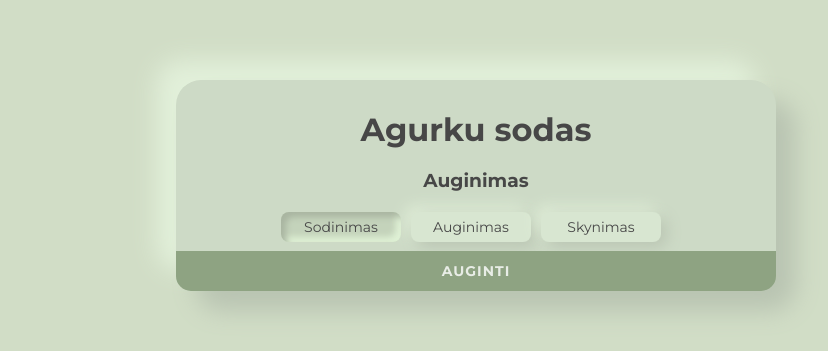
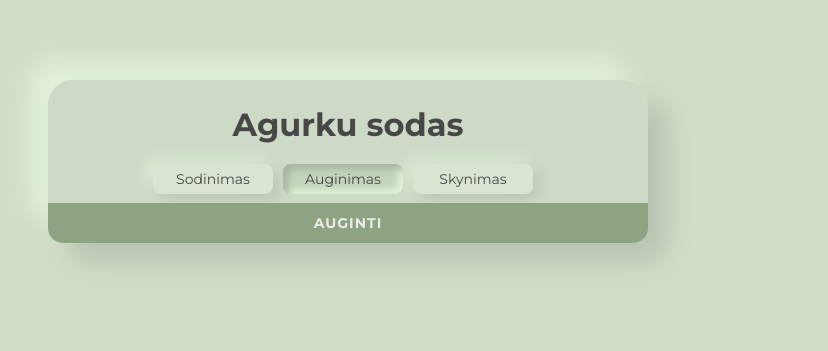
Before and after one commit to rositatisor/homework, a PHP site: page /homework/auginimas.php in a window 1280 px wide; the page is wider, and only the part inside the window is pictured. Shown: the top 351 px of that part, without its empty margins (208-1036 px from the left). Run offline with PHP 8.4, Linux system fonts and the light colour scheme.

Commit message:
nav button fix

```diff
--- a/agurkai/auginimas.php
+++ b/agurkai/auginimas.php
@@ -27,17 +27,15 @@
     <title>Auginimas</title>
     <link rel="stylesheet" href="./css/reset.css">
     <link rel="stylesheet" href="./css/main.css">
-    <link rel="stylesheet" href="./css/auginimas.css">
     <link href="https://fonts.googleapis.com/css2?family=Montserrat:ital,wght@0,100;0,200;0,300;0,400;0,500;0,600;0,700;0,800;0,900;1,100;1,200;1,300;1,400;1,500;1,600;1,700;1,800;1,900&display=swap" rel="stylesheet">
 </head>
 <body>
     <div class="container">
         <h1>Agurku sodas</h1>
-        <h3>Auginimas</h3>
         <div class="nav">
-            <a href="sodinimas.php">Sodinimas</a>
-            <a href="auginimas.php">Auginimas</a>
-            <a href="skynimas.php">Skynimas</a>
+            <a class="sodinimas" href="sodinimas.php">Sodinimas</a>
+            <a class="auginimas" href="auginimas.php">Auginimas</a>
+            <a class="skynimas" href="skynimas.php">Skynimas</a>
         </div>
         <form action="" method="post">
             <?php foreach ($_SESSION['agurkai'] as $agurkas): ?>
@@ -46,8 +44,8 @@
                     <p>Agurkas nr. <?= $agurkas['ID'] ?></p>
                     <!-- is anksto sugeneruojame skaiciu, kiek kiekvienas agurkas turetu paaugti -->
                     <?php $kiekis = rand(2, 9) ?>
-                    <p style="display:inline;">Kiekis: <?= $agurkas['kiekis'] ?></p>
-                    <p style="display:inline;color:red;">+<?= $kiekis ?></p>
+                    <p>Kiekis: <?= $agurkas['kiekis'] ?></p>
+                    <p class="kiek-augs">+<?= $kiekis ?></p>
                     <!-- kiekis[] - nurodo agurku ID, value - kiek bus uzauginta augurku -->
                     <input type="hidden" name="kiekis[<?= $agurkas['ID'] ?>]" value="<?= $kiekis ?>">
                 </div>
@@ -56,5 +54,14 @@
             <button class="auginti" type="submit" name="auginti">Auginti</button>
         </form>
     </div>
+    <!-- <script src="./js/main.js" type="module"></script> -->
+    <script>
+        let allNav = document.querySelectorAll('a');
+        sessionStorage.setItem("navClicked", 1);
+        let isNavClicked = sessionStorage.getItem("navClicked");
+        if (isNavClicked) {
+            allNav[1].classList.add('clicked');
+        }
+    </script>
 </body>
 </html>
--- a/agurkai/css/main.css
+++ b/agurkai/css/main.css
@@ -15,7 +15,7 @@ button {
     min-width: 600px;
     /* max-width: 700px; */
     width: 40vw;
-    margin: 10vh 30vw;
+    margin: 10vh 20vw;
     /* transform: translate(25vw, 10vh); */
     border-radius: 25px;
     background: #CDDAC6;
@@ -34,7 +34,7 @@ button {
         text-align: center;
     }
         h1 {
-            margin: 30px 0 20px;
+            margin: 25px 0 20px;
         }
         h3 {
             margin: 0 0 20px;
@@ -61,18 +61,16 @@ button {
             box-shadow:  5px  5px 15px #b9c4b2,
                         -5px -5px 15px #e2f0da;
         }
-        a:first-of-type {
+            a:hover {
+                background: #c4d3bb;
+                background: linear-gradient(135deg, #e7f6e0, #c2cfbc);
+            }
+        a.clicked {
             color: #474747;
             background: #c4d3bb;
-            box-shadow: inset 5px 5px 6px #a9b5a1,
+            border: none;
+            box-shadow: inset  5px  5px 6px #a9b5a1,
                         inset -5px -5px 6px #dff1d5;
-            border: none;
-        }
-        a:hover {
-            background: #c4d3bb;
-        }
-        a:first-of-type:hover {
-            background: #d8e6d1;
         }
     form {
         display: inline-block;
@@ -100,6 +98,11 @@ button {
             } */
         .kiek {
             width: 40px;
+        }
+        .kiek-augs {
+            color: #5C6B54;
+            font-size: larger;
+            font-weight: 500;
         }
         form.nuimti-viska {
             margin-bottom: 60px;
```
Also changed, not shown: agurkai/skynimas.php (+12 -5 lines), agurkai/sodinimas.php (+12 -5 lines), agurkai/js/main.js (added).
